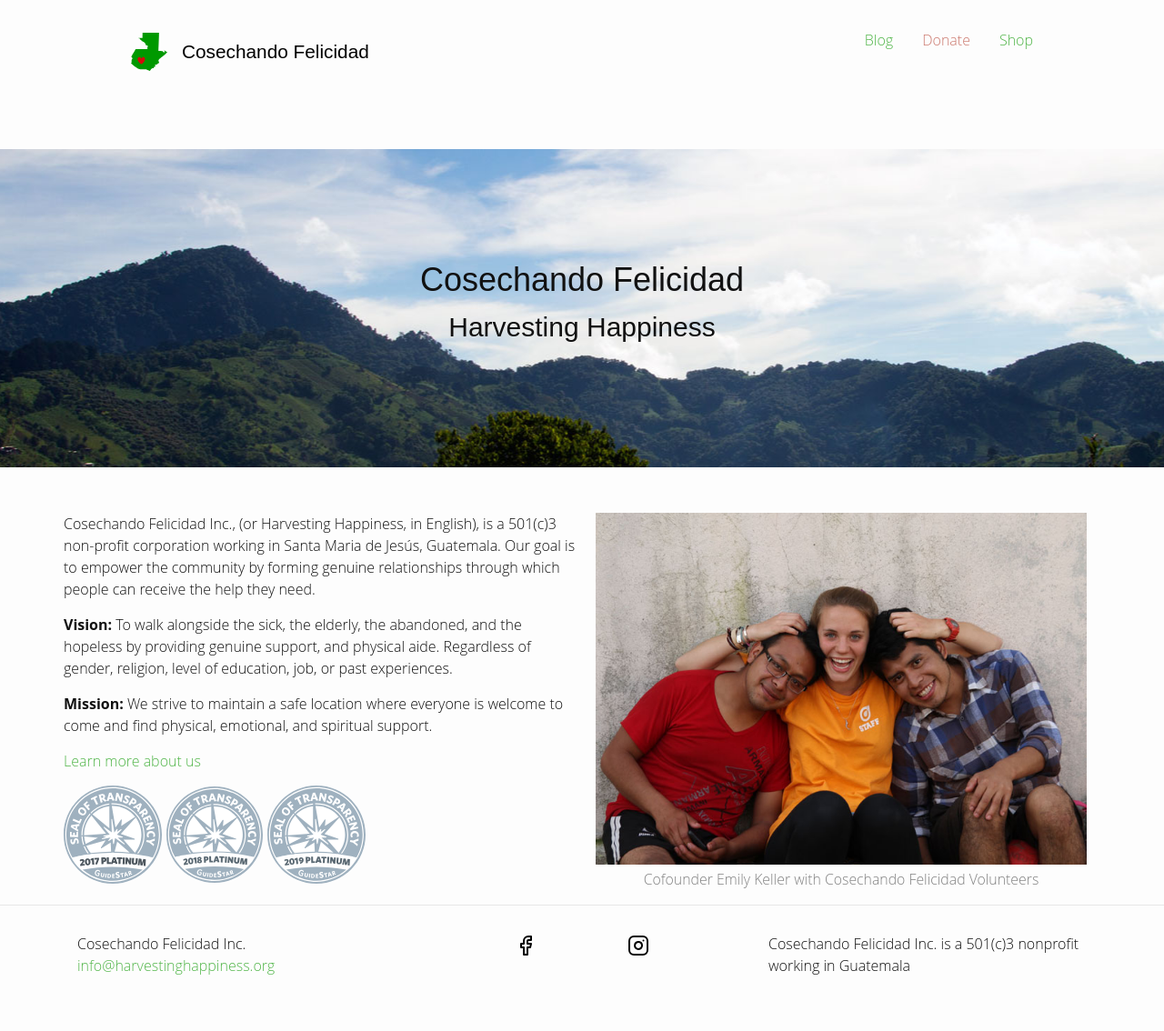
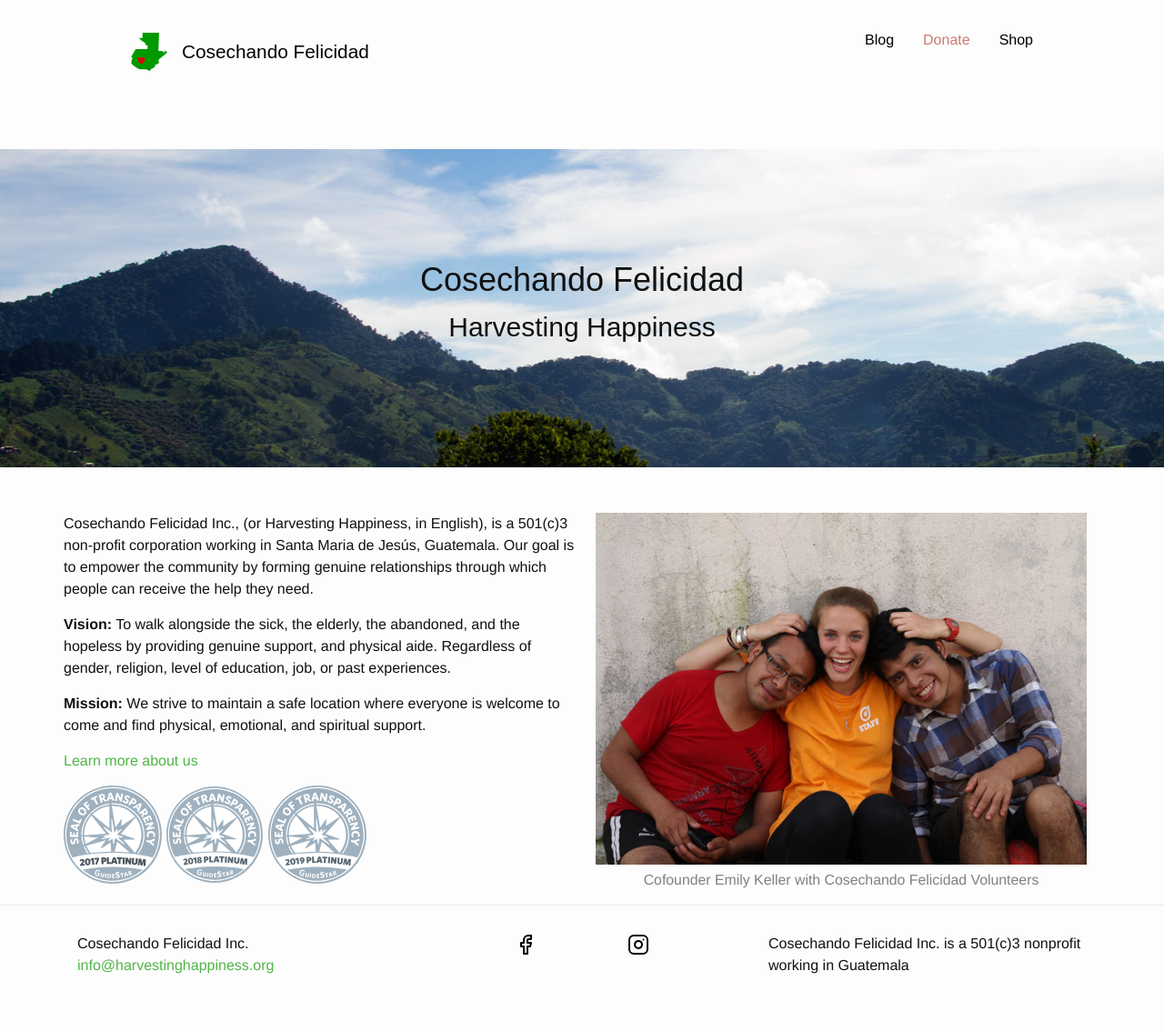
Before and after one commit to harvestinghappiness/harvestinghappiness.github.io, a Jekyll site: the page built from home.md, in a window 1280 px wide. Shown: the whole page at 91% size. Built offline with Jekyll 4.4.1, drawn with Linux system fonts in a browser that asks for light colours; nearby versions of some CDN libraries; library files that are not in the unit come from our copies.

Commit message:
nav updates

```diff
--- a/css/nav.sass
+++ b/css/nav.sass
@@ -1,6 +1,5 @@
 @import vars
 
-/* Nav */
 .navbar-container
   display: flex
   justify-content: space-between
@@ -22,10 +21,15 @@
   color: white
 
 .navbar-list
-  list-style: none;
-  display: flex;
+  list-style: none
+  display: flex
   li
-    margin-left: 32px;
+    margin-left: 32px
+
+a.nav-link
+  color: black
+  &:hover
+    text-decoration: underline
 
 @media screen and (min-width: 767px)
   .nav li.active > a
--- a/css/vars.sass
+++ b/css/vars.sass
@@ -1,5 +1,4 @@
-/* Vars */
-$font-stack: Camphor, Open Sans, Segoe UI, sans-serif
+$font-stack: Helvetica, Arial, sans-serif
 $font-brand: "Century Gothic", CenturyGothic, AppleGothic, sans-serif
 $primary-color: #50B548
 $secondary-color: #cc7a6f
@@ -7,7 +6,6 @@
 $body-width: 1120px
 @charset "utf-8"
 
-// Our variables
 $base-font-family: Helvetica, Arial, sans-serif
 $base-font-size:   16px
 $small-font-size:  $base-font-size * 0.875
```
